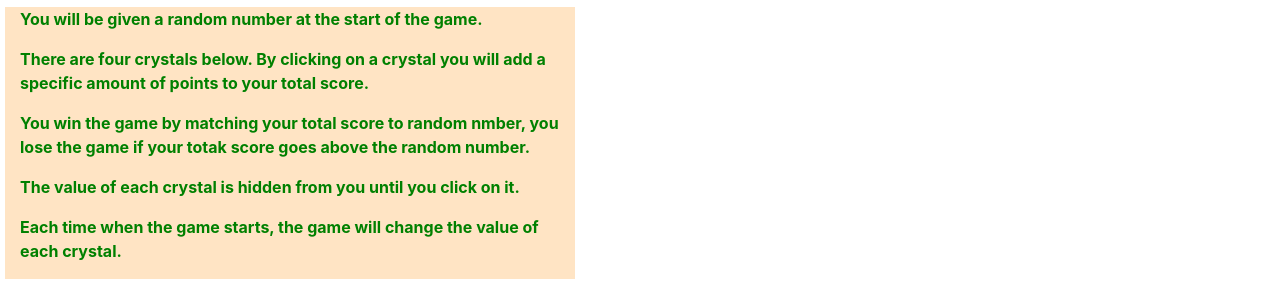
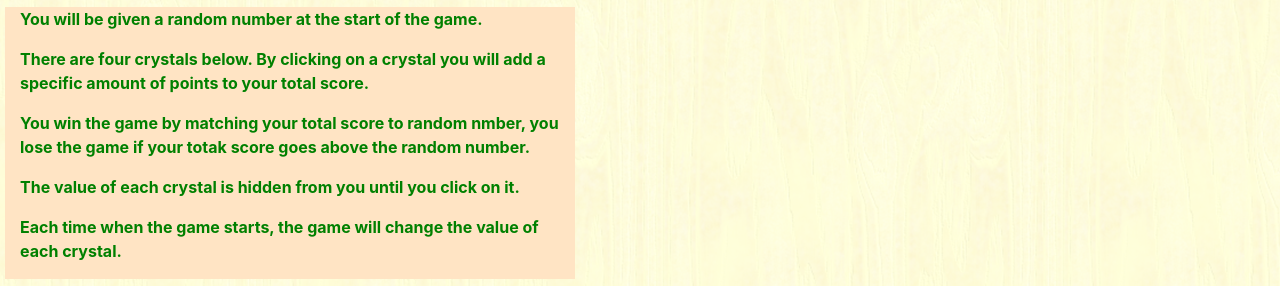
Before and after one commit to sbhgn0721/unit-4-game, a plain HTML site: page index.html in a window 1280 px wide. Shown: the part 64-350 px from the top of the page. Drawn offline with nearby package versions, Linux system fonts and the light colour scheme.

Commit message:
add background image

```diff
--- a/assets/css/style.css
+++ b/assets/css/style.css
@@ -1,3 +1,6 @@
+body {
+    background-image: url(../images/light-veneer.png);
+}
 .container {
     margin-left: 5px;
     margin-bottom: 10px;
```
Also changed, not shown: assets/images/light-veneer.png (added).
